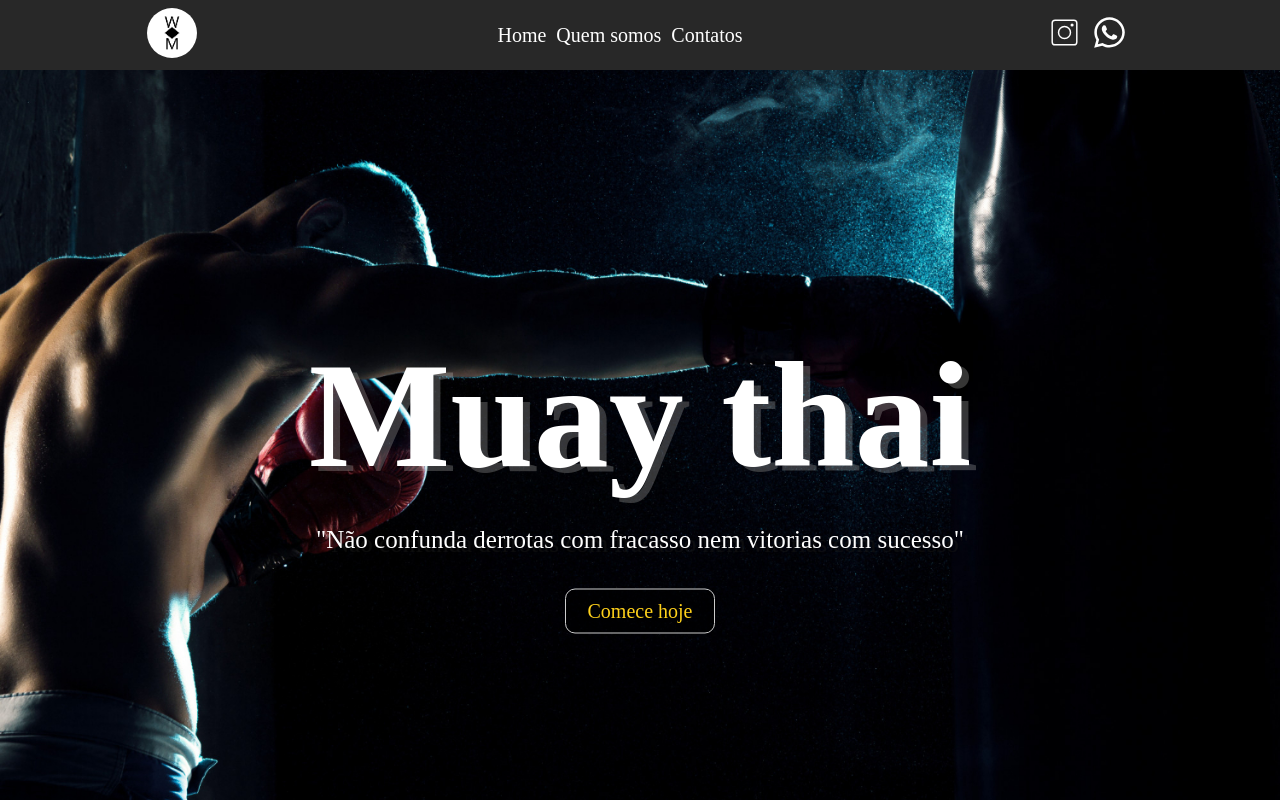
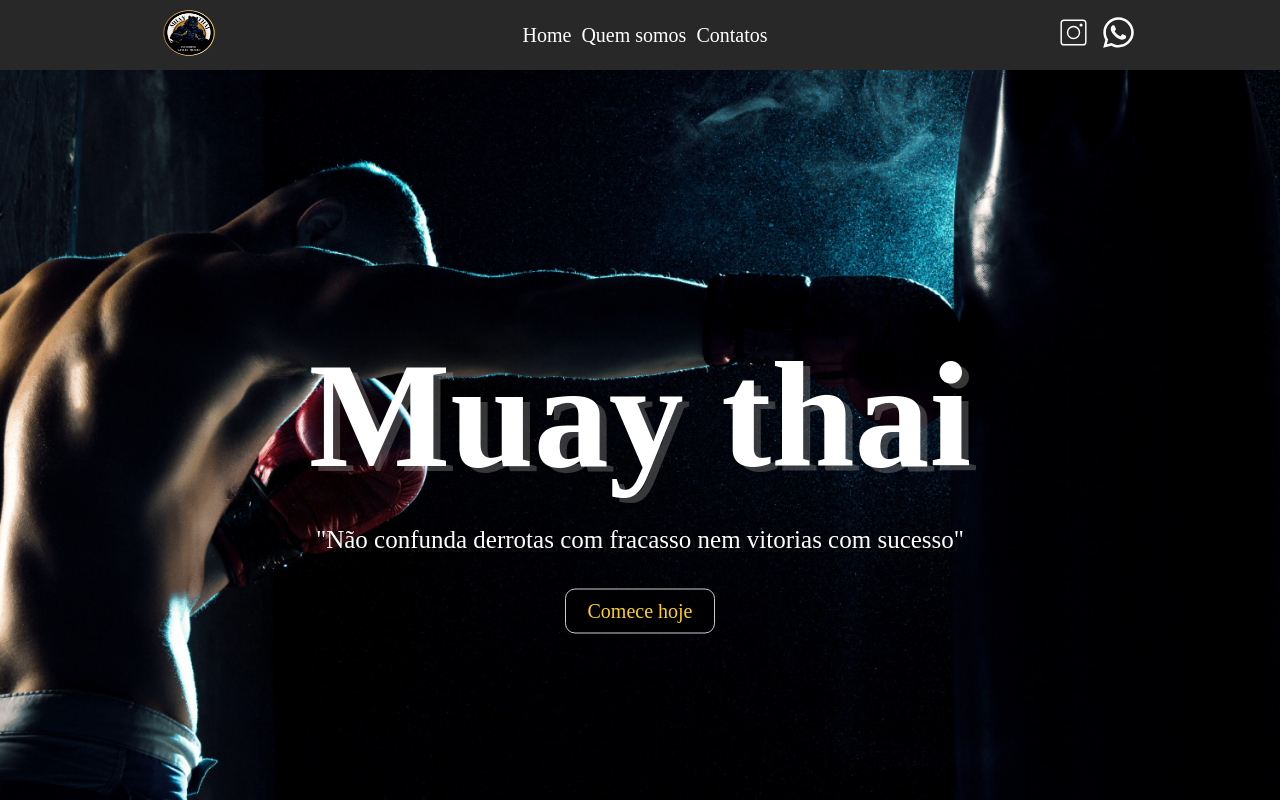
Before and after one commit to wellmendes25/website-wesley, a Next.js app: page / in a window 1280 px wide. Shown: the top 800 px of the page. Built offline with nearby package versions, Linux system fonts and the light colour scheme; a web font is replaced by a local one.

Commit message:
melhorias 4

```diff
--- a/src/app/componentes/contatos/contatos.module.css
+++ b/src/app/componentes/contatos/contatos.module.css
@@ -85,6 +85,7 @@
 
 @media (max-width: 600px){
 
+
     .caixaEmail{
         width: 350px;
         height: 300px;
--- a/src/app/componentes/header/header.jsx
+++ b/src/app/componentes/header/header.jsx
@@ -2,7 +2,7 @@
 import { useState } from "react";
 import Image from "next/image";
 import estilos from "./header.module.css";
-import Logo from '../../../../public/logo.png';
+import Logo from '../../../../public/CHANG (17).png';
 import Menu from "../menu/menu";
 
 // react icons
@@ -29,7 +29,7 @@ export default function Header(){
         </div>
 
         <a href="#main">
-            <Image alt="imagem de logo" src={Logo} width={50} height={50} color="#ccc"/>
+            <Image alt="imagem de logo" src={Logo} width={100} height={50} color="#ccc"/>
         </a>
 
         <ul className={estilos.lista}>
@@ -51,7 +51,7 @@ export default function Header(){
 
         <div className={estilos.whatsapp}>
         <a href="https://wa.me/5585994206887?text=Junte-se%20a%20nós
-" target="_blank"><FaWhatsapp  color="green"  size={35} /></a>
+" target="_blank"><FaWhatsapp  color="green"  size={45} /></a>
         </div>
     </header>
     )
```
Also changed, not shown: public/CHANG (17).png (added), public/logo.png (deleted).
